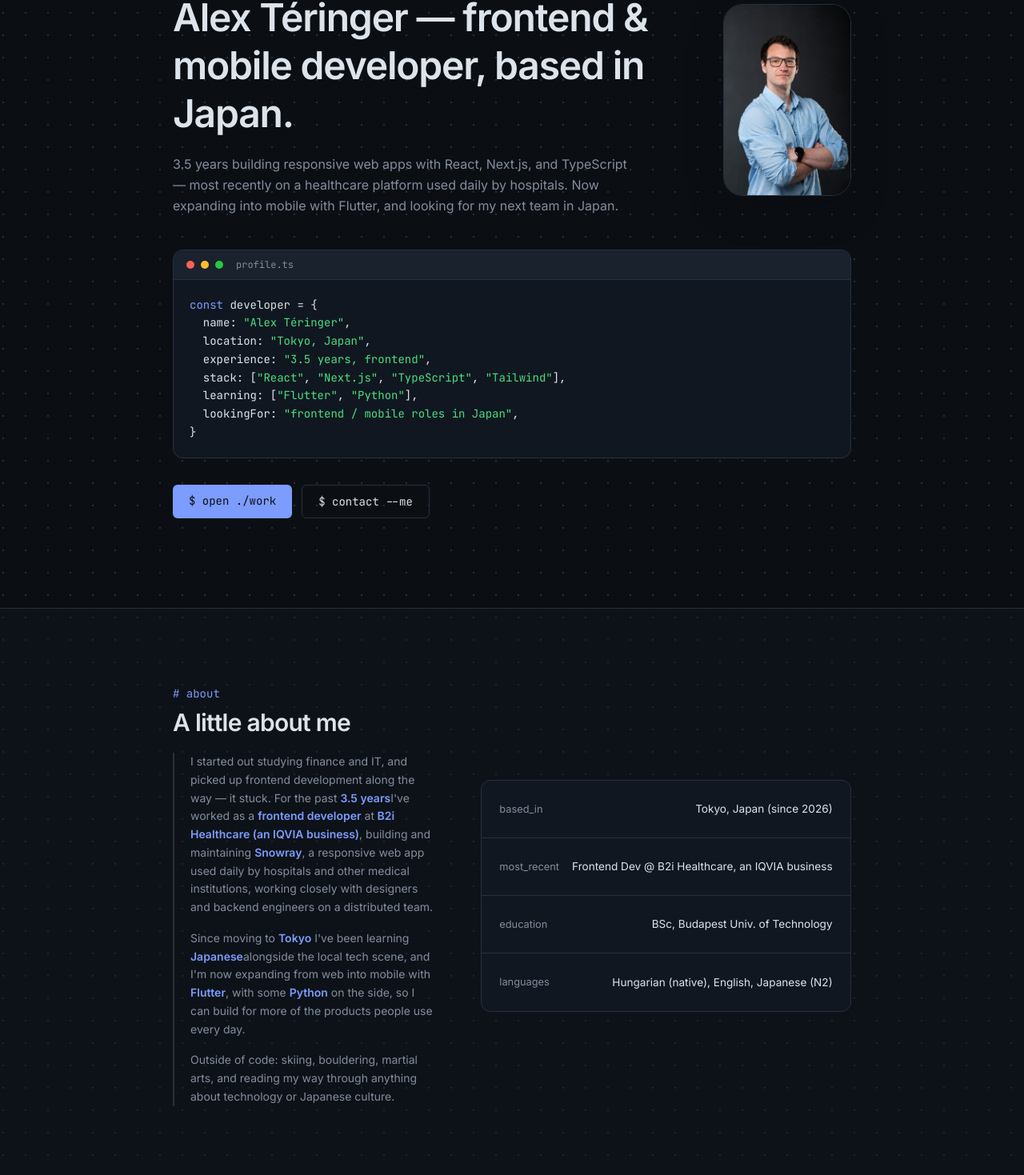
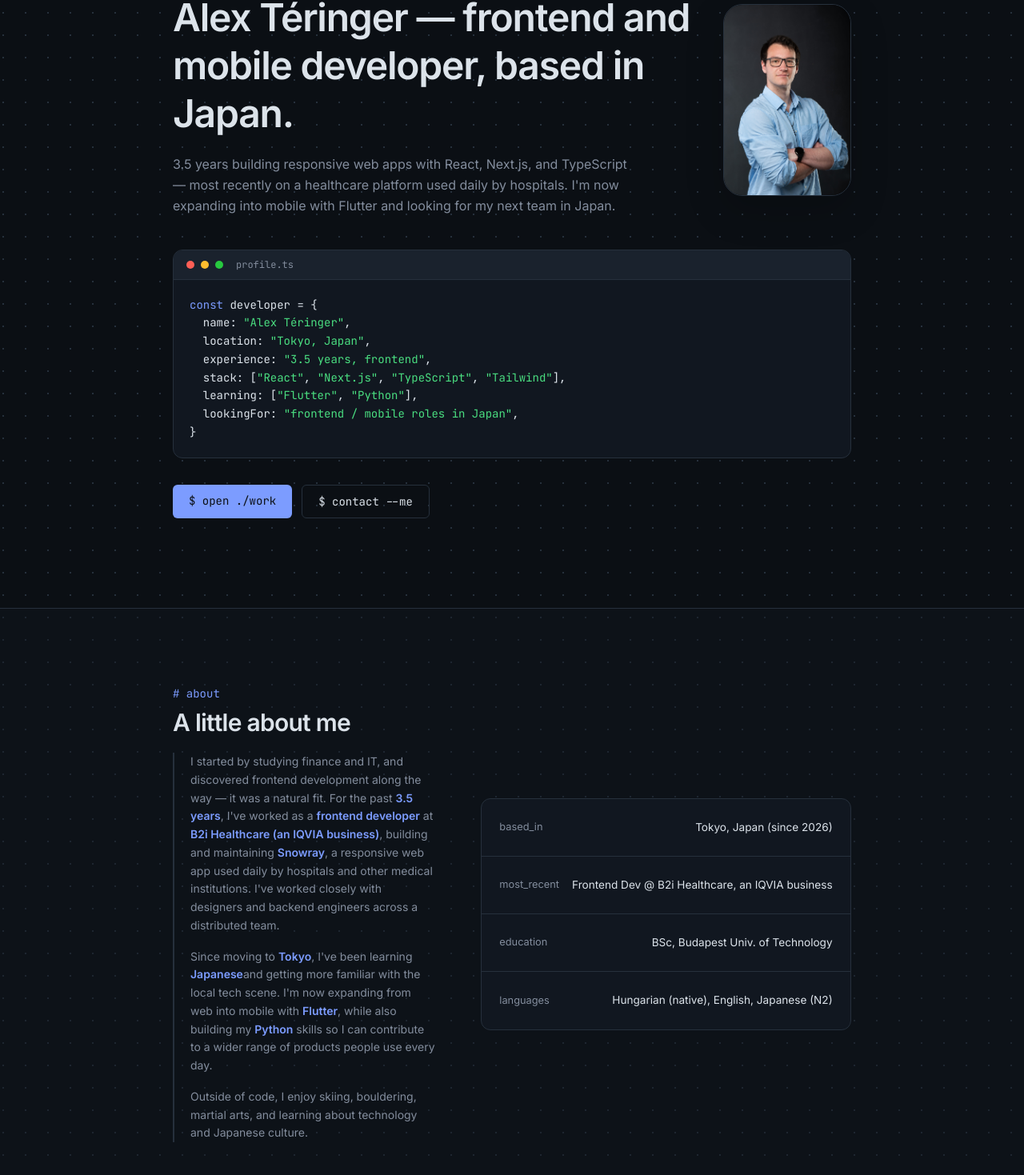
Before and after one commit to Alex2518-9/Portfolio-website, a Next.js app: page / in a window 1280 px wide. Shown: the part 184-1653 px from the top of the page at 80% size. Built offline with nearby package versions, Linux system fonts and the light colour scheme.

Commit message:
refactor: improve wording

```diff
--- a/src/components/About.tsx
+++ b/src/components/About.tsx
@@ -51,7 +51,7 @@ export default function About() {
             <p>
               {japanese ? (
                 <>
-                  金融とITを学ぶなかでフロントエンド開発に出会い、その面白さに惹かれてこの道に進みました。直近の
+                  金融とITを学ぶ中でフロントエンド開発に出会い、その面白さに惹かれてこの道を選びました。直近の
                   <strong className="about-highlight">3年半</strong>は
                   <strong className="about-highlight">
                     IQVIAグループのB2i Healthcare
@@ -60,19 +60,17 @@ export default function About() {
                   <strong className="about-highlight">
                     フロントエンド開発者
                   </strong>
-                  として勤務。病院や医療機関で日々使われるレスポンシブWebアプリ
+                  として働き、病院や医療機関で日々使われるレスポンシブWebアプリ
                   <strong className="about-highlight">「Snowray」</strong>
-                  の開発・保守を担当し、各国のデザイナーやバックエンドエンジニアと協力してきました。
+                  の開発と保守を担当し、各国のデザイナーやバックエンドエンジニアと協力してきました。
                 </>
               ) : (
                 <>
-                  I started out studying finance and IT, and picked up frontend
-                  development along the way — it stuck. For the past{" "}
+                  I started by studying finance and IT, and discovered frontend
+                  development along the way — it was a natural fit. For the past{" "}
                   <strong className="about-highlight">3.5 years</strong>
-                  I&apos;ve worked as a{" "}
-                  <strong className="about-highlight">
-                    frontend developer
-                  </strong>{" "}
+                  , I&apos;ve worked as a{" "}
+                  <strong className="about-highlight">frontend developer</strong>{" "}
                   at
                   <strong className="about-highlight">
                     {" "}
@@ -81,8 +79,8 @@ export default function About() {
                   , building and maintaining{" "}
                   <strong className="about-highlight">Snowray</strong>, a
                   responsive web app used daily by hospitals and other medical
-                  institutions, working closely with designers and backend
-                  engineers on a distributed team.
+                  institutions. I&apos;ve worked closely with designers and backend
+                  engineers across a distributed team.
                 </>
               )}
             </p>
@@ -93,33 +91,34 @@ export default function About() {
                   に移住してから、
                   <strong className="about-highlight">日本語</strong>
                   と日本のテック業界について学んでいます。
+                  これまでの経験を活かしながら、
                   <strong className="about-highlight">Flutter</strong>
-                  でモバイル開発にも挑戦し、
+                  を使ったモバイル開発にも挑戦し、
                   <strong className="about-highlight">Python</strong>
-                  も学びながら、日々使われるプロダクトをより幅広く作れるよう取り組んでいます。
+                  も学びながら、日々使われるプロダクトをより広く支えられるよう取り組んでいます。
                 </>
               ) : (
                 <>
                   Since moving to{" "}
-                  <strong className="about-highlight">Tokyo</strong> I&apos;ve
+                  <strong className="about-highlight">Tokyo</strong>, I&apos;ve
                   been learning
                   <strong className="about-highlight"> Japanese</strong>
-                  alongside the local tech scene, and I&apos;m now expanding
-                  from web into mobile with{" "}
-                  <strong className="about-highlight">Flutter</strong>, with
-                  some <strong className="about-highlight">Python</strong> on
-                  the side, so I can build for more of the products people use
-                  every day.
+                  and getting more familiar with the local tech scene. I&apos;m now
+                  expanding from web into mobile with{" "}
+                  <strong className="about-highlight">Flutter</strong>, while also
+                  building my <strong className="about-highlight">Python</strong>{" "}
+                  skills so I can contribute to a wider range of products people
+                  use every day.
                 </>
               )}
             </p>
             <p>
               {japanese ? (
-                "コード以外では、スキー、ボルダリング、武道を楽しんでいます。テクノロジーや日本文化について読むことも好きです。"
+                "コード以外では、スキー、ボルダリング、武道を楽しんでいます。テクノロジーや日本文化について学ぶことも好きです。"
               ) : (
                 <>
-                  Outside of code: skiing, bouldering, martial arts, and reading
-                  my way through anything about technology or Japanese culture.
+                  Outside of code, I enjoy skiing, bouldering, martial arts, and
+                  learning about technology and Japanese culture.
                 </>
               )}
             </p>
--- a/src/components/Contact.tsx
+++ b/src/components/Contact.tsx
@@ -24,7 +24,7 @@ export default function Contact() {
         </h2>
         <p className="mt-3 max-w-md text-sm leading-relaxed text-text-muted">
           {japanese
-            ? "現在、日本でフロントエンドまたはモバイル開発職を探しています。採用中のチームの方は、ぜひお気軽にご連絡ください。"
+            ? "現在、日本でフロントエンドまたはモバイル開発のポジションを探しています。採用中のチームの方は、どうぞお気軽にご連絡ください。"
             : <>I&apos;m currently looking for a frontend or mobile development role
               in Japan. If your team is hiring, I&apos;d love to hear from you.</>}
         </p>
--- a/src/components/Documents.tsx
+++ b/src/components/Documents.tsx
@@ -16,9 +16,9 @@ export default function Documents() {
       </h2>
       <p className="mt-3 max-w-md text-sm text-text-muted">
         {japanese
-          ? "個人情報を含む日本式の履歴書は、公開を控えているためご希望に応じてお送りします。"
-          : <>A Japanese-style 履歴書 is available directly on request — it
-            includes personal details I&apos;d rather not publish openly.</>}
+          ? "個人情報を含む日本式の履歴書は公開を控えており、必要に応じてご連絡いただければお送りします。"
+          : <>A Japanese-style resume is available on request — it includes
+            personal details I&apos;d prefer not to publish publicly.</>}
       </p>
 
       <div className="mt-8">
--- a/src/components/Footer.tsx
+++ b/src/components/Footer.tsx
@@ -18,7 +18,7 @@ export default function Footer() {
         <span>© {new Date().getFullYear()} Alex Téringer</span>
         <span>{japanese
           ? theme === "light" ? "Alex Téringer が制作" : "Next.js・TypeScript・Tailwind CSS で制作"
-          : theme === "light" ? "Designed & built by Alex Téringer" : "built with next.js · typescript · tailwind"}</span>
+          : theme === "light" ? "Designed and built by Alex Téringer" : "built with next.js · typescript · tailwind"}</span>
       </div>
     </footer>
   );
--- a/src/components/Hero.tsx
+++ b/src/components/Hero.tsx
@@ -18,7 +18,7 @@ export default function Hero() {
         style={{ animationDelay: "40ms" }}
       >
         {theme === "light"
-          ? japanese ? "日本で新しいチームを探しています" : "Open to frontend & mobile roles"
+          ? japanese ? "日本での次のチームを探しています" : "Open to frontend and mobile roles"
           : japanese ? "$ 自己紹介" : "$ whoami"}
       </p>
 
@@ -30,7 +30,7 @@ export default function Hero() {
           >
             {japanese
               ? "アレックス・テリンゲル — 日本を拠点に活動するフロントエンド・モバイル開発者。"
-              : <>Alex Téringer — frontend &amp; mobile developer, based in Japan.</>}
+              : <>Alex Téringer — frontend and mobile developer, based in Japan.</>}
           </h1>
 
           <p
@@ -38,11 +38,11 @@ export default function Hero() {
             style={{ animationDelay: "240ms" }}
           >
             {japanese
-              ? "React、Next.js、TypeScriptを使ったレスポンシブなWebアプリ開発に3年半携わってきました。直近では、病院で日々利用される医療プラットフォームを担当。現在はFlutterでモバイル開発にも取り組みながら、日本で次のチームを探しています。"
+              ? "React、Next.js、TypeScriptを使ったレスポンシブWebアプリの開発に3年半携わってきました。直近では、病院で日々利用される医療プラットフォームを担当し、現在はFlutterでモバイル開発にも取り組んでいます。日本で次のチームを探しています。"
               : <>3.5 years building responsive web apps with React, Next.js, and
                 TypeScript — most recently on a healthcare platform used daily by
-                hospitals. Now expanding into mobile with Flutter, and looking for
-                my next team in Japan.</>}
+                hospitals. I&apos;m now expanding into mobile with Flutter and looking
+                for my next team in Japan.</>}
           </p>
         </div>
 
--- a/src/components/Nav.tsx
+++ b/src/components/Nav.tsx
@@ -108,7 +108,7 @@ export default function Nav() {
   const japanese = language === "ja";
 
   return (
-    <header className="fixed inset-x-0 top-0 z-50  bg-ink/85 backdrop-blur-md">
+    <header className="fixed inset-x-0 top-0 z-50 bg-ink/85 backdrop-blur-md">
       <nav className="mx-auto flex w-full max-w-4xl items-center justify-between gap-3 px-6 py-3.5">
         <a
           href="#top"
```
Also changed, not shown: src/data/projects.ts (+6 -6 lines).
